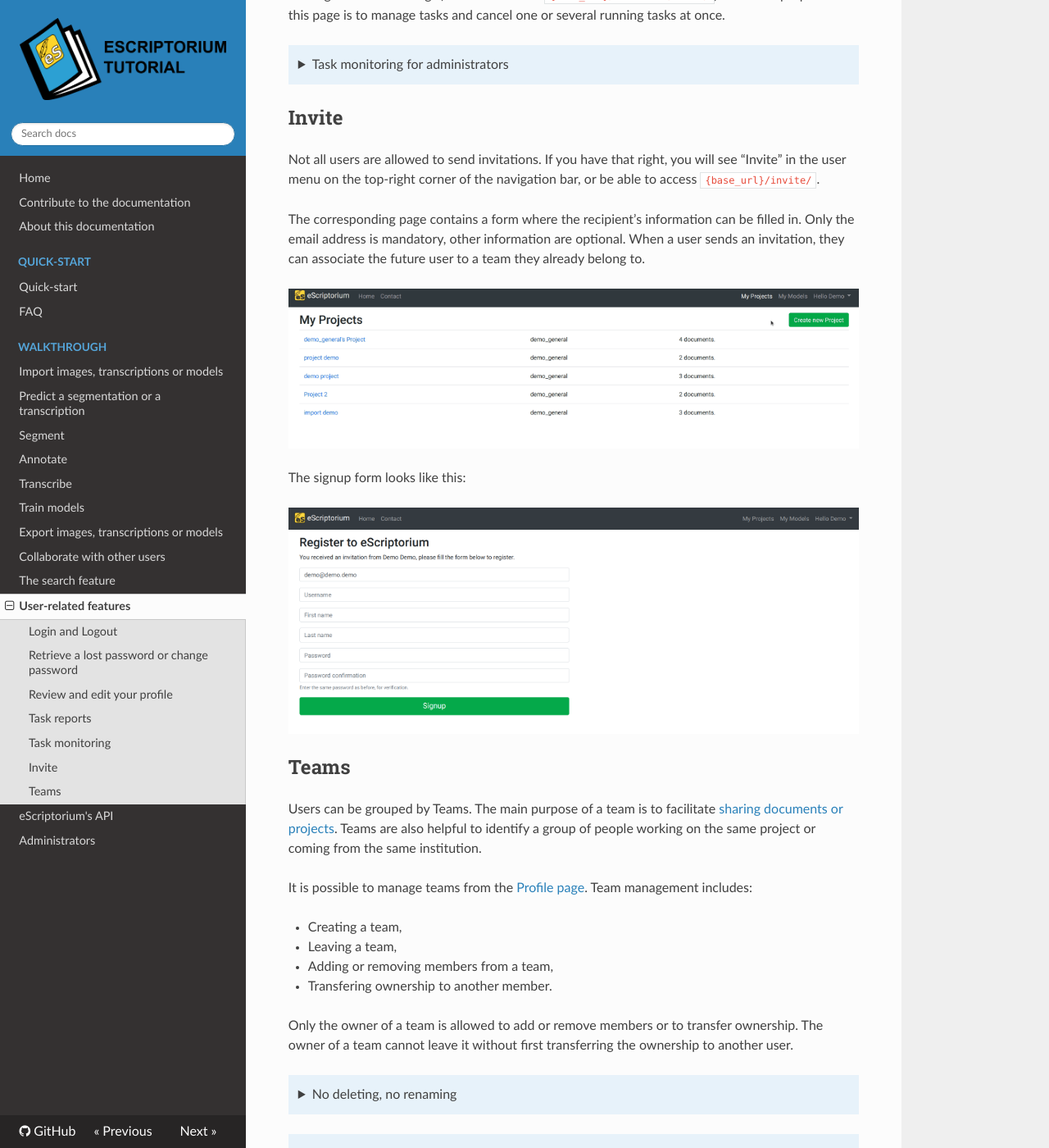
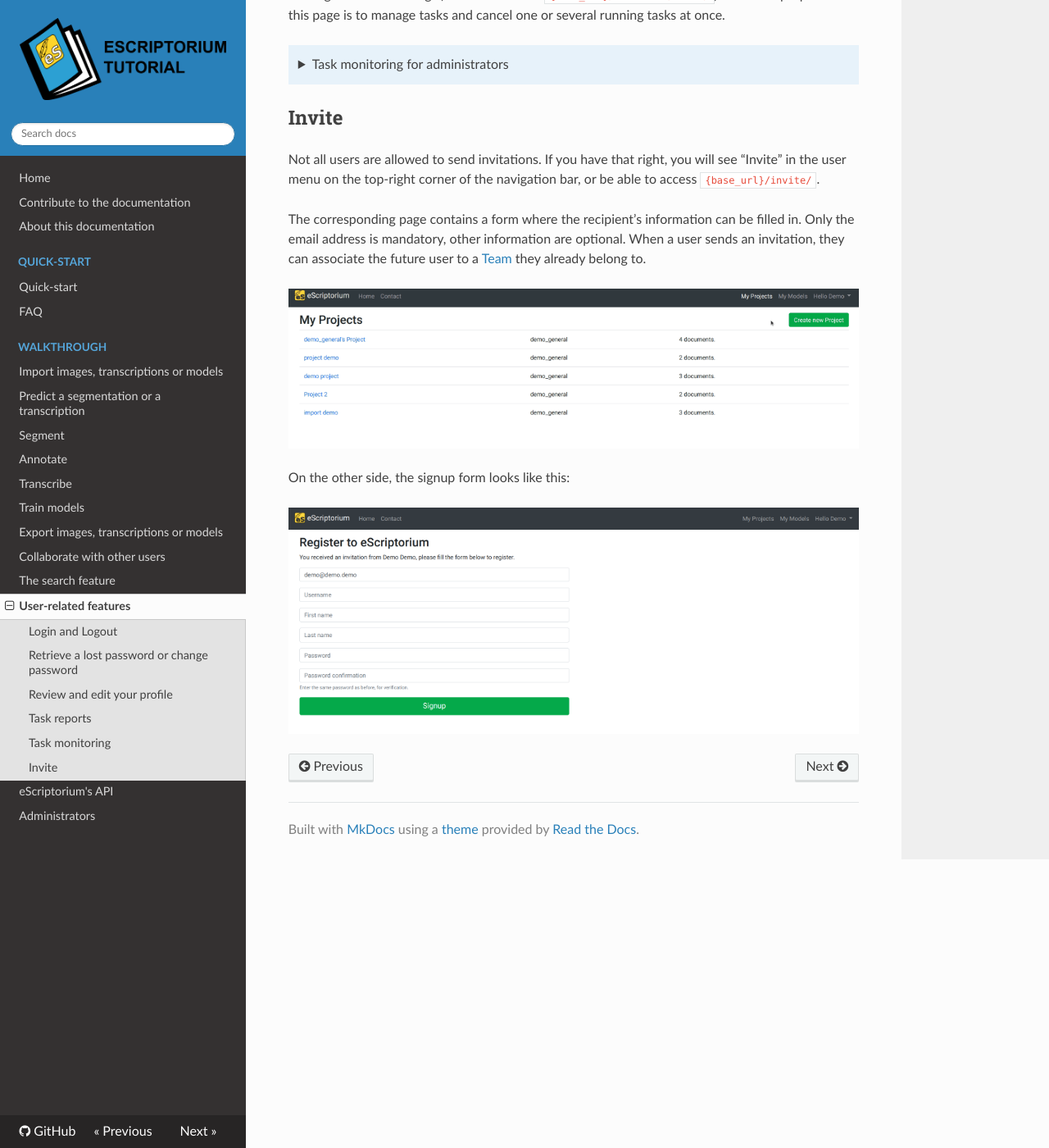
Before and after one commit to alix-tz/escriptorium-documentation, an MkDocs documentation site: the page built from docs/walkthrough_users.md, in a window 1280 px wide and 1400 px high, scrolled down 2754 px. Shown: the whole window at 82% size. Built offline with MkDocs 1.6.1, drawn with Linux system fonts in a browser that asks for light colours; nearby versions of some CDN libraries.

Commit message:
minor fix before merge

```diff
--- a/docs/walkthrough_users.md
+++ b/docs/walkthrough_users.md
@@ -48,7 +48,7 @@
 - `Information`: where the user can change their first and last names, as well as their email address.
 - `API Key`: where the user can create, renew or delete an API Authentification Token.
 - `Files`: where every archive generated during a former [export](walkthrough_export.md) can be accessed.
-- `Teams`: where the user can create, manage or leave a [team](#teams).
+- `Teams`: where the user can create, manage or leave a [team](walkthrough_collaborate.md). <!-- todo: add link to anchor -->
 - `Invitations`: where the user can see the status of previously sent [invitations](#invite) (provided that they have the right to send invitations).
 
 ![image: Illustration of the profile page](img/users/review_edit_profile.gif "Browsing the Profile page")
@@ -81,29 +81,10 @@
 
 Not all users are allowed to send invitations. If you have that right, you will see "Invite" in the user menu on the top-right corner of the navigation bar, or be able to access `{base_url}/invite/`.
 
-The corresponding page contains a form where the recipient's information can be filled in. Only the email address is mandatory, other information are optional. When a user sends an invitation, they can associate the future user to a team they already belong to.
+The corresponding page contains a form where the recipient's information can be filled in. Only the email address is mandatory, other information are optional. When a user sends an invitation, they can associate the future user to a [Team](walkthrough_collaborate.md) <!-- todo: add link to anchor-->they already belong to.
 
 ![Image: Demonstration of inviting a new user to a eScriptorium instance.](img/users/invite.gif "Demonstration of inviting a new user to a eScriptorium instance.")
 
-The signup form looks like this:
+On the other side, the signup form looks like this:
 
 ![Image: The recipient's form for signing-up to eScriptorium.](img/users/signup_form.png "The recipient's form for signing-up to eScriptorium.")
-
-## Teams <!-- This section has been relocated to the Collaborate walkthrough. It can be safely deleted here. -->
-
-Users can be grouped by Teams. The main purpose of a team is to facilitate [sharing documents or projects](walkthrough_collaborate.md). Teams are also helpful to identify a group of people working on the same project or coming from the same institution.
-
-It is possible to manage teams from the [Profile page](#review-and-edit-your-profile). Team management includes:
-
-- Creating a team,
-- Leaving a team,
-- Adding or removing members from a team,
-- Transfering ownership to another member.
-
-Only the owner of a team is allowed to add or remove members or to transfer ownership. The owner of a team cannot leave it without first transferring the ownership to another user.
-
-??? Note "No deleting, no renaming"
-    It is currently impossible to delete a team or to rename a team.
-
-??? Note "One owner per team"
-    There can only be one owner at a time.
```
